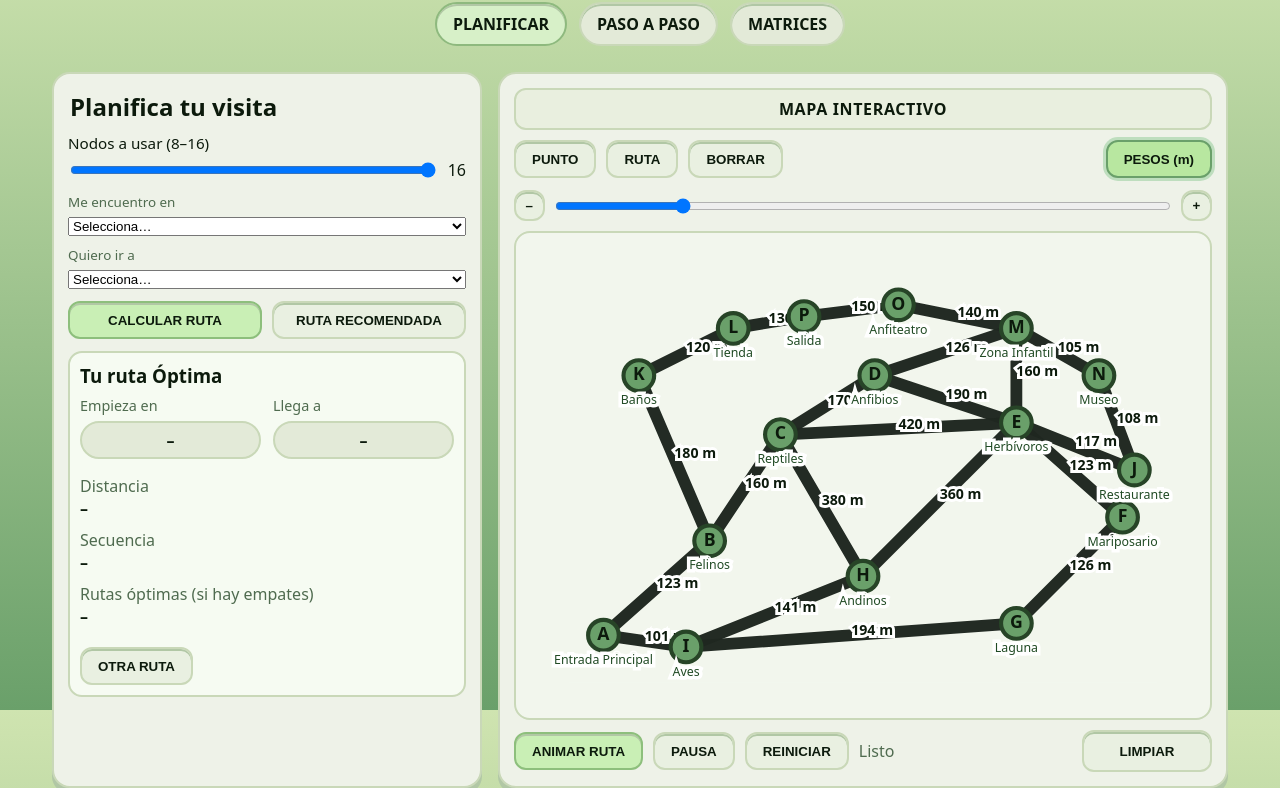
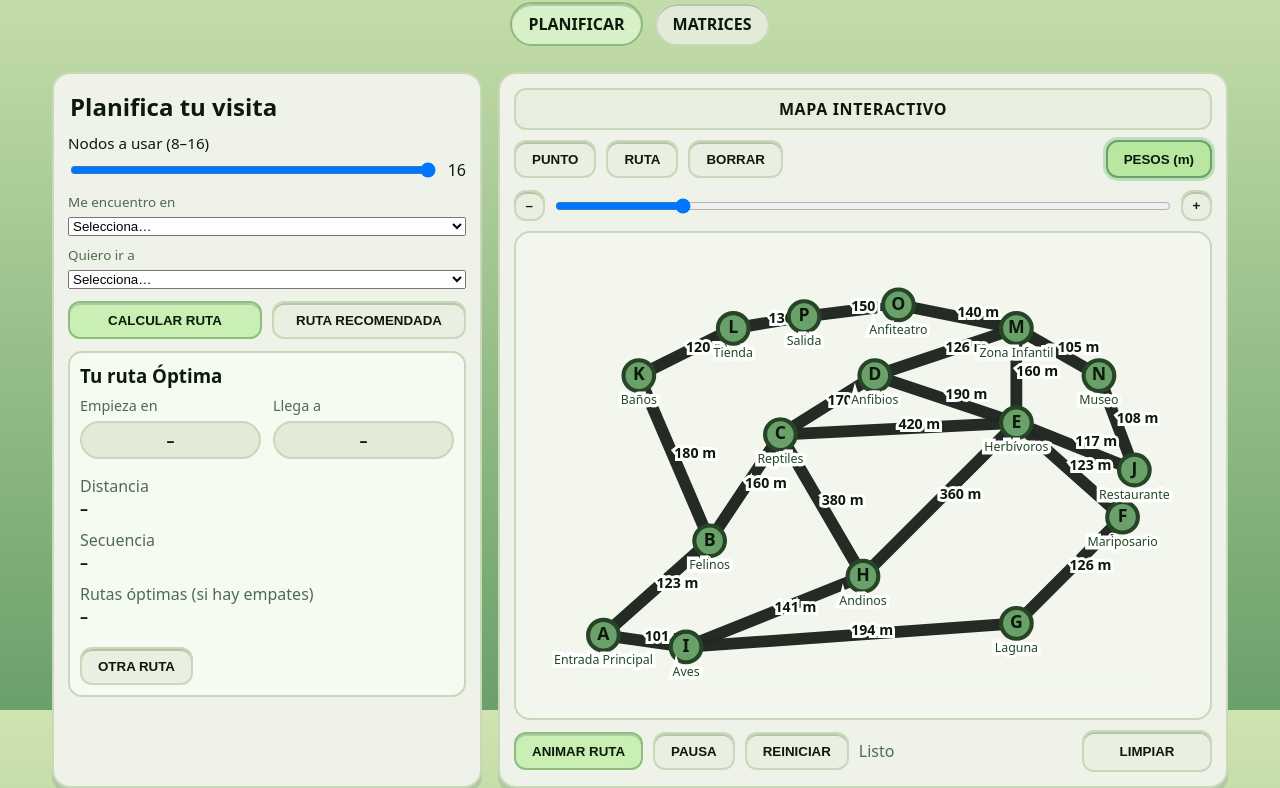
Before and after one commit to LAXTH/MatComp_Grupo6_17495, a plain HTML site: page index.html in a window 1280 px wide. Shown: the part 90-878 px from the top of the page. Drawn offline with Linux system fonts and the light colour scheme.

Commit message:
Update index.html

```diff
--- a/index.html
+++ b/index.html
@@ -11,7 +11,6 @@
     <h1>Guía interactiva del Parque de las Leyendas</h1>
     <nav class="tabs">
       <a href="index.html" aria-current="page">PLANIFICAR</a>
-      <a href="pasos.html">PASO A PASO</a>
       <a href="matrices.html">MATRICES</a>
     </nav>
   </header>
```
